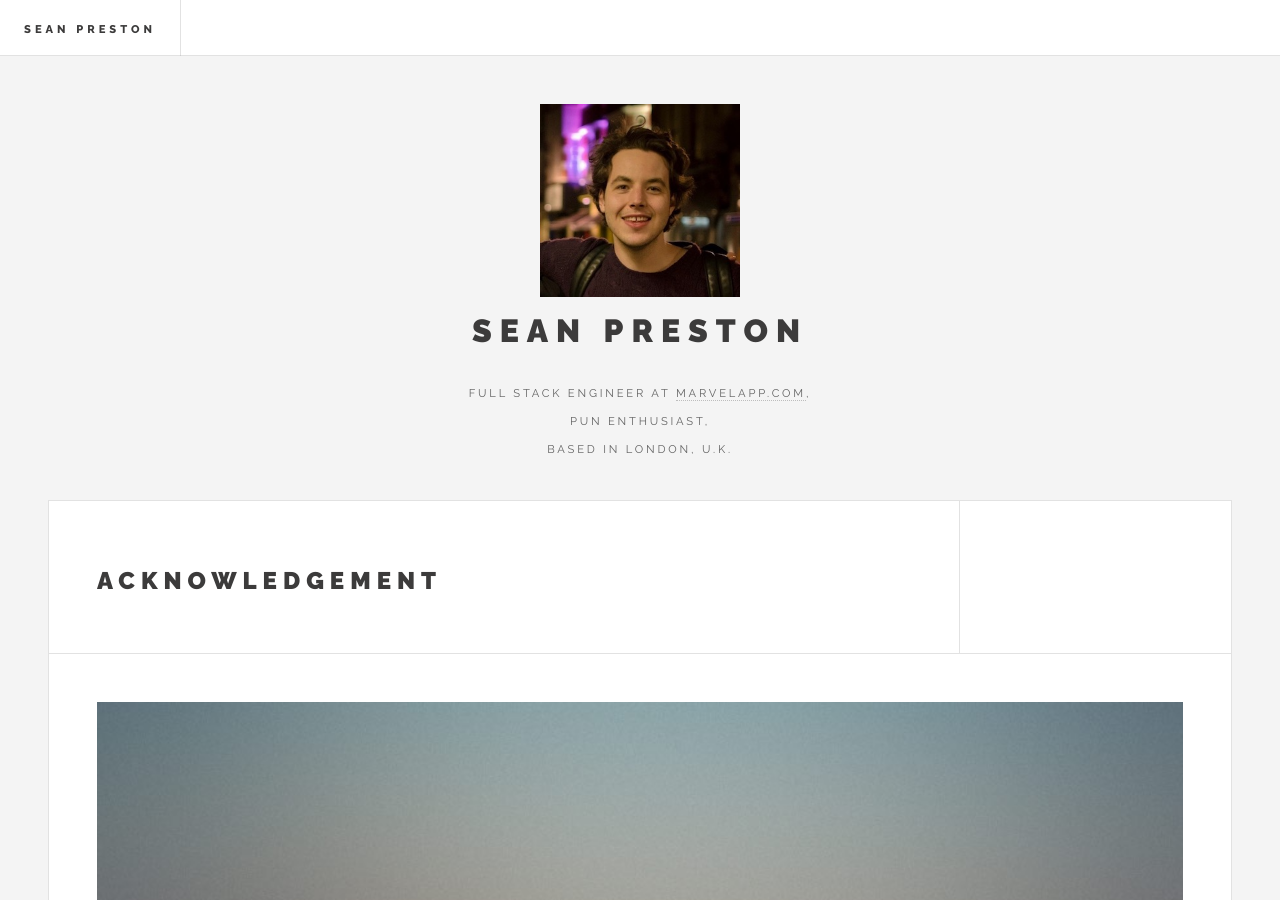
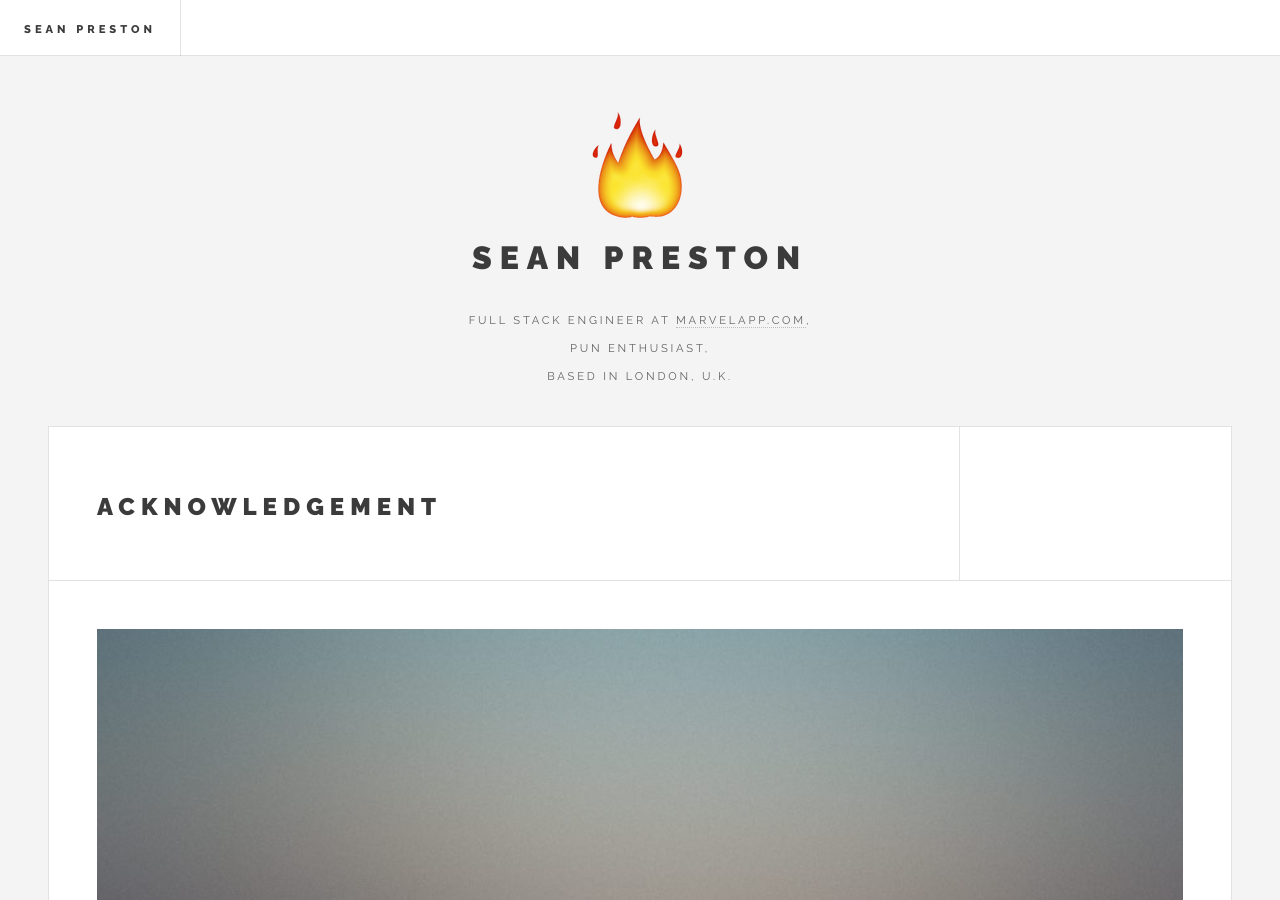
Before and after one commit to seanpreston/seanpreston.github.io, a Jekyll site: the page built from acknowledgement.md, in a window 1280 px wide and 900 px high. Built offline with Jekyll 4.4.1, drawn with Linux system fonts in a browser that asks for light colours.

Commit message:
Added fire emoji

```diff
--- a/_includes/intro.html
+++ b/_includes/intro.html
@@ -1,5 +1,5 @@
 <section id="intro">
-  <img class="avatar" src="/images/me-face-small.jpg" alt="" />
+  <img class="avatar" src="/images/fire.png" alt="" />
 	<header>
     <h2>{{ site.title }}</h2>
 		<p>
```
Also changed, not shown: favicon.ico (added), images/fire.png (added).
